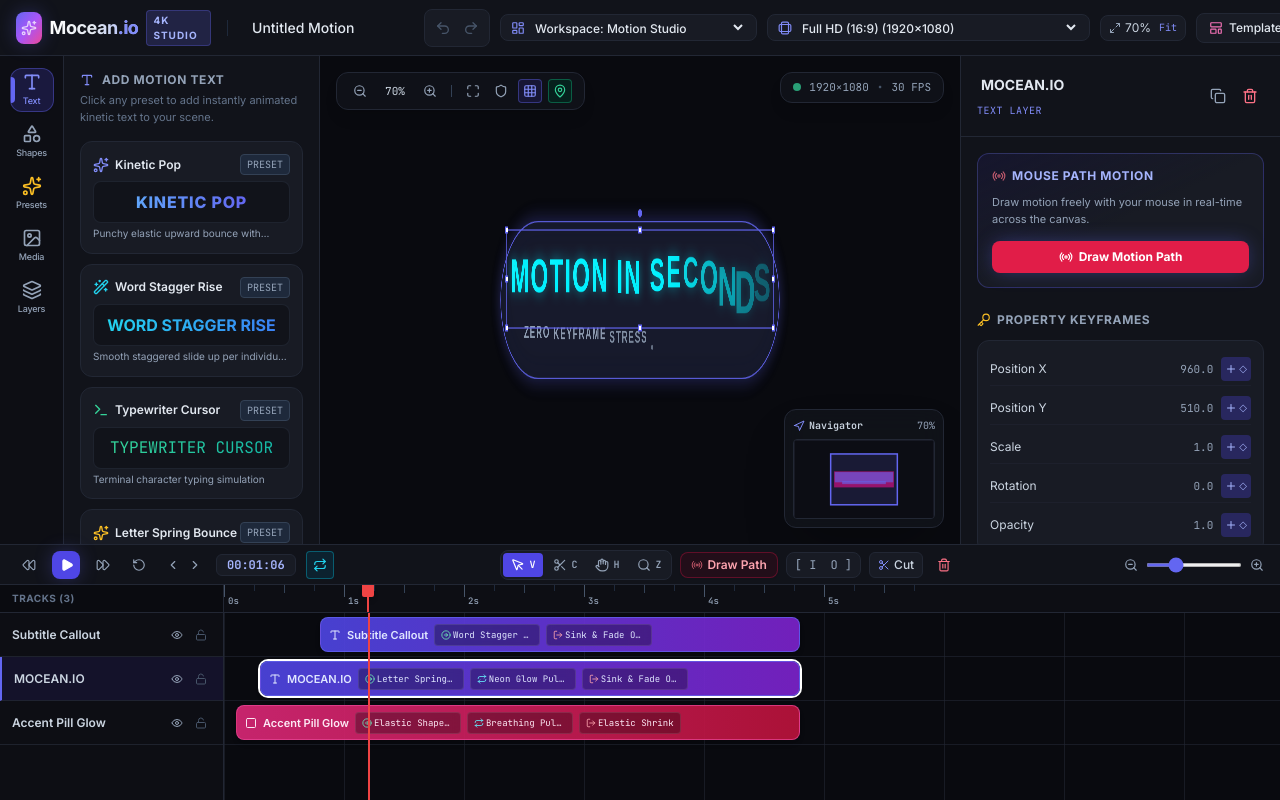
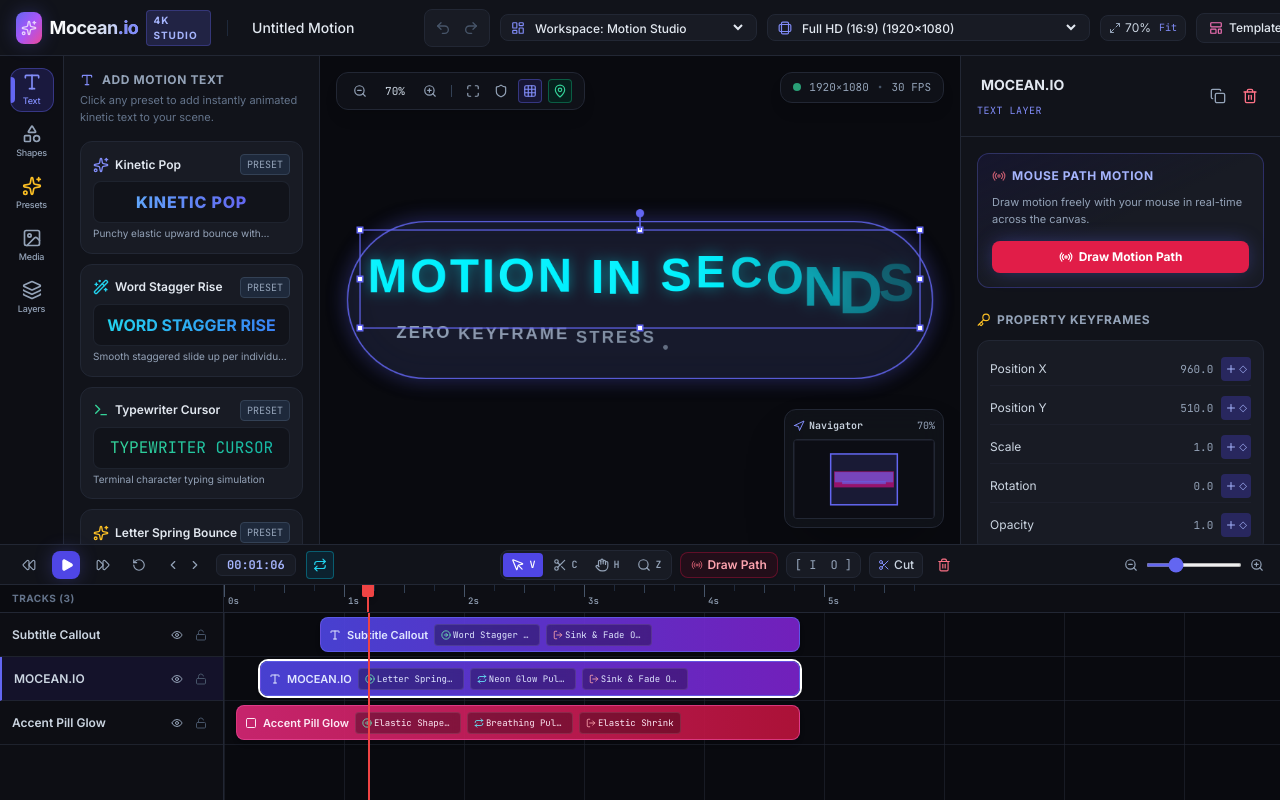
Before and after one commit to Flatterland/mocean.io, a React (Vite) app: page / in a window 1280 px wide. Built offline with nearby package versions, Linux system fonts and the light colour scheme; a web font is replaced by a local one.

Commit message:
fix: resolve video flashing and canvas aspect-ratio distortion on resize

```diff
--- a/src/components/stage/CanvasStage.tsx
+++ b/src/components/stage/CanvasStage.tsx
@@ -331,7 +331,7 @@ export const CanvasStage: React.FC = () => {
     >
       {/* Canvas Viewport Box */}
       <div
-        className="relative shadow-2xl transition-transform ease-out"
+        className="relative shadow-2xl transition-transform ease-out shrink-0"
         style={{
           width: canvas.width * viewportZoom,
           height: canvas.height * viewportZoom,
@@ -343,7 +343,12 @@ export const CanvasStage: React.FC = () => {
           ref={canvasRef}
           width={canvas.width}
           height={canvas.height}
-          className="w-full h-full block rounded-sm bg-[#090a0f]"
+          style={{
+            width: '100%',
+            height: '100%',
+            aspectRatio: `${canvas.width} / ${canvas.height}`,
+          }}
+          className="block rounded-sm bg-[#090a0f]"
         />
       </div>
     </div>
--- a/src/components/stage/Viewport.tsx
+++ b/src/components/stage/Viewport.tsx
@@ -67,11 +67,14 @@ export const Viewport: React.FC = () => {
 
         <button
           onClick={() => {
-            setViewportZoom(0.7);
+            const fitW = (dimensions.width - 80) / canvas.width;
+            const fitH = (dimensions.height - 80) / canvas.height;
+            const bestZoom = Math.max(0.1, Math.min(1.2, Math.min(fitW, fitH)));
+            setViewportZoom(Math.round(bestZoom * 100) / 100);
             setViewportPan({ x: 0, y: 0 });
           }}
           className="p-1 text-slate-400 hover:text-white hover:bg-slate-800 rounded transition-colors"
-          title="Reset View"
+          title="Reset View / Fit to Screen"
         >
           <Maximize className="w-3.5 h-3.5" />
         </button>
--- a/src/engine/renderer.ts
+++ b/src/engine/renderer.ts
@@ -15,7 +15,9 @@ export function getCachedImage(src: string): HTMLImageElement | null {
     return img.complete ? img : null;
   }
   const img = new Image();
-  img.crossOrigin = 'anonymous';
+  if (src.startsWith('http://') || src.startsWith('https://')) {
+    img.crossOrigin = 'anonymous';
+  }
   img.src = src;
   imageCache.set(src, img);
   return null;
@@ -26,11 +28,14 @@ export function getCachedVideo(src: string): HTMLVideoElement {
     return videoCache.get(src)!;
   }
   const video = document.createElement('video');
-  video.crossOrigin = 'anonymous';
+  if (src.startsWith('http://') || src.startsWith('https://')) {
+    video.crossOrigin = 'anonymous';
+  }
   video.src = src;
   video.muted = true;
   video.playsInline = true;
   video.preload = 'auto';
+  video.autoplay = false;
   videoCache.set(src, video);
   return video;
 }
@@ -319,10 +324,11 @@ function renderVideoLayer(
 
   if (isPlaying) {
     if (video.paused) {
+      video.playbackRate = layer.video.playbackRate || 1.0;
       video.play().catch(() => {});
     }
-    // Only adjust seek time if video drifted by > 0.25s to avoid continuous seeking stutter
-    if (Math.abs(video.currentTime - targetSeekTime) > 0.25) {
+    // Only adjust seek time if video jumped/drifted by more than 0.6s to avoid seeking stutter
+    if (Math.abs(video.currentTime - targetSeekTime) > 0.6) {
       video.currentTime = targetSeekTime;
     }
   } else {
@@ -330,7 +336,7 @@ function renderVideoLayer(
       video.pause();
     }
     // Smooth scrubbing when paused
-    if (Math.abs(video.currentTime - targetSeekTime) > 0.03) {
+    if (Math.abs(video.currentTime - targetSeekTime) > 0.02) {
       video.currentTime = targetSeekTime;
     }
   }
--- a/src/store/projectStore.ts
+++ b/src/store/projectStore.ts
@@ -486,13 +486,11 @@ export const useProjectStore = create<ProjectState>((set, get) => ({
         shadowBlur: 25,
       },
       animations: {
-        inPreset: 'image_drop_bounce',
-        inDuration: 0.6,
+        inDuration: 0.5,
         inStagger: 0,
+        outDuration: 0.5,
         loopSpeed: 1,
         loopIntensity: 1,
-        outPreset: 'text_out_fade_down',
-        outDuration: 0.5,
       },
       video: {
         src,
```
